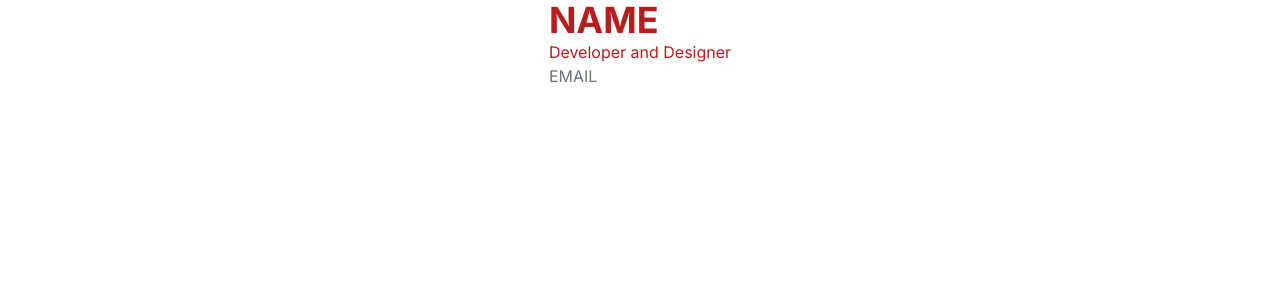
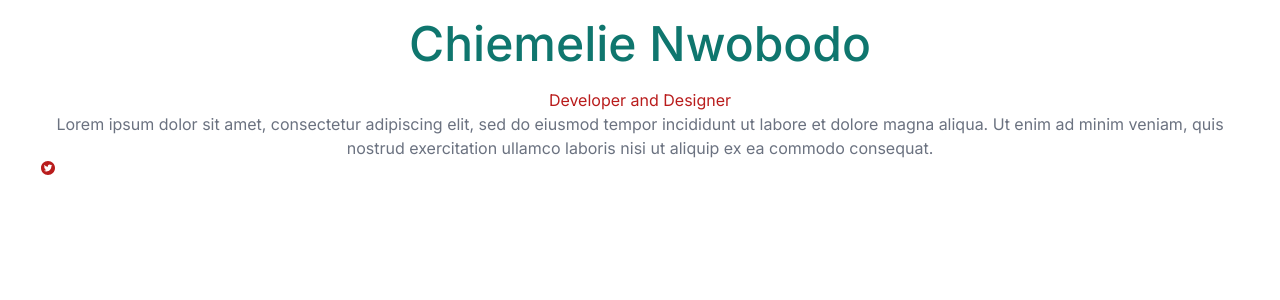
Before and after one commit to sebchi-crtl/seb-portfolio, a Next.js app: page / in a window 1280 px wide. Shown: the top 300 px of the page. Built offline with nearby package versions, Linux system fonts and the light colour scheme.

Commit message:
centerlised all

```diff
--- a/components/header/Header.tsx
+++ b/components/header/Header.tsx
@@ -2,18 +2,26 @@ import {AiFillTwitterCircle} from "react-icons/ai"
 
 const Header = () => {
     return (
-        <section className="min-h-screen ">
-            <div className="text-red-700">
-                <h1 className="text-4xl font-bold ">
-                    NAME
+        <section className="min-h-screen text-center">
+            <div className="text-red-700 px-10">
+                <h1 className="text-5xl py-5 text-teal-700 font-medium ">
+                    Chiemelie Nwobodo
                     {/* text-gray-900 dark:text-gray-100 */}
                 </h1>
                 <h3>
                     Developer and Designer
                 </h3>
                 <p className="text-gray-500 dark:text-gray-400">
-                    EMAIL
+                Lorem ipsum dolor sit amet,
+                consectetur adipiscing elit,
+                sed do eiusmod tempor incididunt ut labore et dolore magna aliqua.
+                Ut enim ad minim veniam, quis nostrud exercitation ullamco laboris
+                nisi ut aliquip ex ea commodo consequat.
+
                 </p>
+                <div className="soc">
+                <AiFillTwitterCircle />
+                </div>
             </div>
         </section>
     );
```
